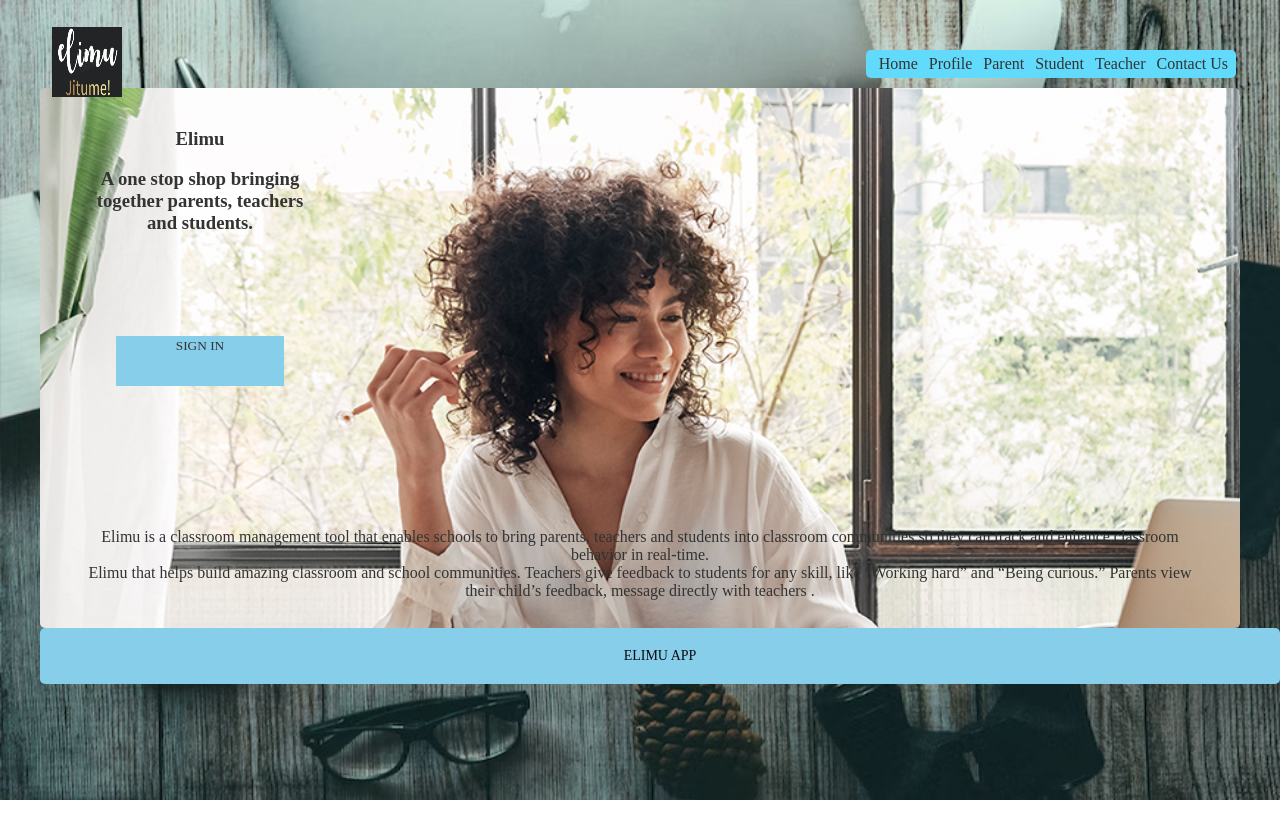
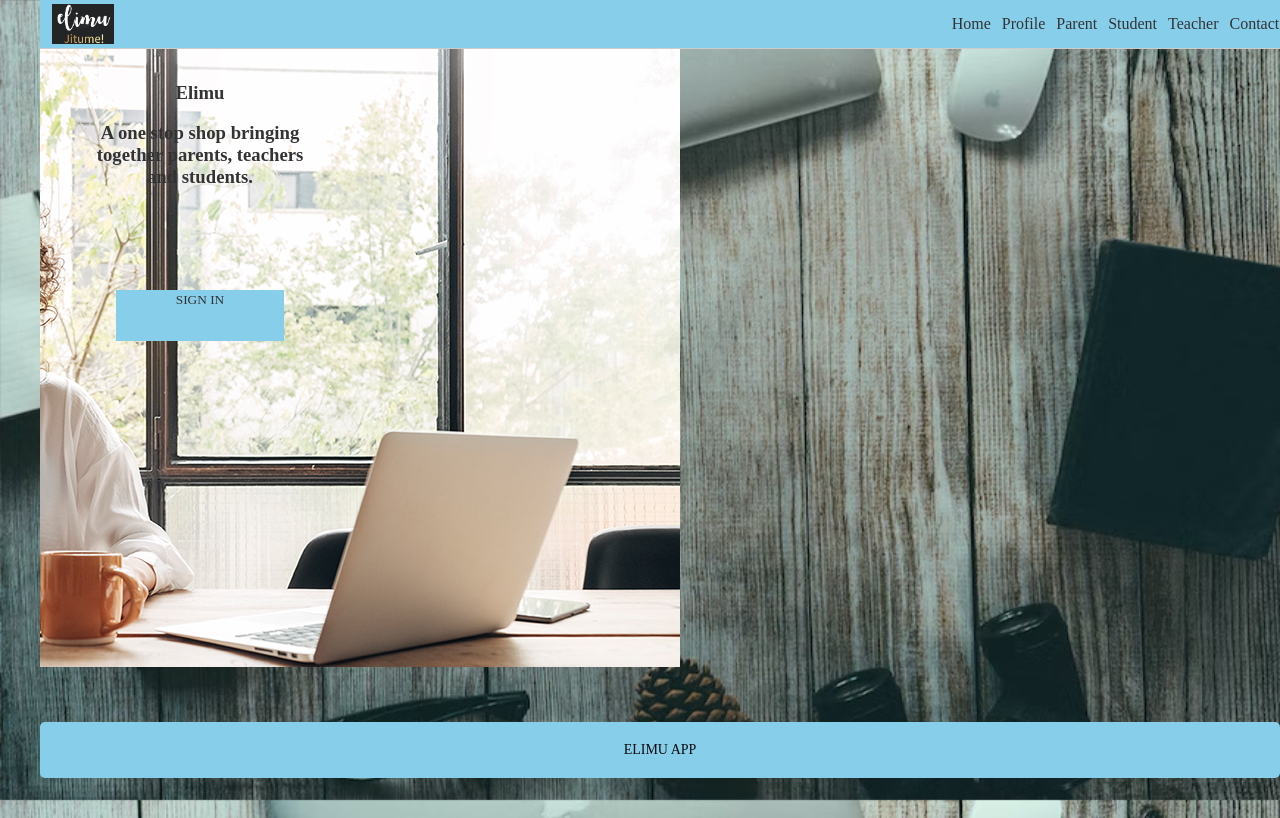
Before and after one commit to Vyvnn/Elimu, a React (Create React App) app in the folder frontend/: page / in a window 1280 px wide. Built offline with nearby package versions, Linux system fonts and the light colour scheme.

Commit message:
reposition navbar components

```diff
--- a/frontend/src/App.css
+++ b/frontend/src/App.css
@@ -14,52 +14,54 @@
   }
 }
 
-/* .App-header {
-  background-color: pink;
-  min-height: 100vh;
-  display: flex;
-  flex-direction: column;
-  align-items: center;
-  justify-content: center;
-  font-size: calc(10px + 2vmin);
-  color: pink;
-} */
 
-.navbar{
-  padding:04px;
-  display: flex;
-  align-items: center;
-  max-width: centre;
+
+.navbar {
+  padding: 4px;
+  width: 100%;
   margin: 0 auto;
   border-bottom: 1px clear;
   margin-top: 0%;
-height: 5vh;
+  height: 0.5vh;
+  position: sticky;
+  position: fixed;
+  top: 0;
+  margin-bottom: 2%;
+  background-color: skyblue;
+}
+
+.nav-item {
+  margin-right: 15px;
+}
 
 
 
-
+.navbar {
+  padding: 4px;
+  display: flex;
+  align-items: center;
+  max-width: 100%;
+  margin: 0 auto;
+  border-bottom: 1px solid #ccc;
+  margin-top: 0%;
+  height: 5vh;
 
 }
 
-.links {
-  background-color: #61dafb;
-  margin: 0px;
-  padding: 5px;
 
-
-}
-.link{
-  text-emphasis-color: pink ;
+.link {
+  text-emphasis-color: pink;
 }
 
-.footer{
+.footer {
 
-bottom:0;
-left: 0;
-background-color: skyblue;
-width:100%;
-height: 0.16%;
-text-align:centre;}
+  bottom: 0;
+  left: 0;
+  background-color: skyblue;
+  width: 100%;
+  height: 0.16%;
+  text-align: centre;
+}
 
 .footer p {
   text-transform: uppercase;
@@ -68,15 +70,16 @@ text-align:centre;}
 }
 
 
-.register{
+.register {
   margin-left: 30%;
 }
-.inputBox{
+
+.inputBox {
   padding: 7px;
-  display:block;
-  border:1px solid skyblue;
-  width:300px;
-  margin:20px;
+  display: block;
+  border: 1px solid skyblue;
+  width: 300px;
+  margin: 20px;
 
 
 
@@ -84,25 +87,32 @@ text-align:centre;}
 
 
 .logo {
-  width: 70px; /* Adjust the width as per your requirements */
-  height: 70px; /* This will maintain the aspect ratio */
+
+  align-items: left;
+  float: left;
+  height: 50px;
+  margin-top: 0px;
+  margin-right: 20px;
+  height: 40px;
 }
 
 
-.appButton{
-  margin:20px;
-  width:150px;
-  padding:10px;
-  background-color:skyblue;
-  border:solid 1px;
-  cursor:pointer;
+.appButton {
+  margin: 20px;
+  width: 150px;
+  padding: 10px;
+  background-color: skyblue;
+  border: solid 1px;
+  cursor: pointer;
 
 
 }
+
 @keyframes App-logo-spin {
   from {
     transform: rotate(0deg);
   }
+
   to {
     transform: rotate(360deg);
   }
--- a/frontend/src/components/Nav.js
+++ b/frontend/src/components/Nav.js
@@ -1,13 +1,14 @@
 import React from "react";
-import {Link} from 'react-router-dom';
+import { Link } from 'react-router-dom';
 
 const Nav = () => {
     return (
         <nav className="navbar">
-           <Link to='/'> <img src="./images/logo.PNG" alt="logo" className="logo"/></Link>
 
+         <Link to='/'> <img src="./images/logo.PNG" alt="logo" className="logo" /></Link>
 
             <div className="links">
+
                 <Link to='/'>Home</Link>
                 <Link to='/profile'>Profile</Link>
                 <Link to='parent/parentmainpage'>Parent</Link>
@@ -20,6 +21,12 @@ const Nav = () => {
 
 
 
+
+
+
+
+
+
             </div>
         </nav>
     );
--- a/frontend/src/components/home.js
+++ b/frontend/src/components/home.js
@@ -11,7 +11,7 @@ const Home = () => {
 
         <h3>Elimu</h3>
         <br />
-<h3>A one stop shop bringing together parents, teachers and students. </h3>
+        <h3>A one stop shop bringing together parents, teachers and students. </h3>
         <Link to={"/profile"} id="welcomesignin" ><button id="welcomesignin" >SIGN IN
 
 
@@ -21,12 +21,12 @@ const Home = () => {
 
       </div>
 
-<div>
-<p>Elimu is a classroom management tool that enables schools to bring parents, teachers and students into classroom communities so they can track and enhance classroom behavior in real-time.</p>
+      {/* <div>
+        <p>Elimu is a classroom management tool that enables schools to bring parents, teachers and students into classroom communities so they can track and enhance classroom behavior in real-time.</p>
 
-<p>Elimu that helps build amazing classroom and school communities. Teachers give feedback to students for any skill, like “Working hard” and “Being curious.”  Parents view their child’s feedback, message directly with teachers . </p>
+        <p>Elimu that helps build amazing classroom and school communities. Teachers give feedback to students for any skill, like “Working hard” and “Being curious.”  Parents view their child’s feedback, message directly with teachers . </p>
 
-</div>
+      </div> */}
 
 
     </div>
--- a/frontend/src/index.css
+++ b/frontend/src/index.css
@@ -31,8 +31,10 @@
   background-image: url(/public/images/homepic3.jpg);
   background-repeat: no-repeat;
   background-attachment: fixed;
-  background-size: cover;
-  height: 500px;
+  background-position: right top;
+ margin-top: 0.2%;
+  height: 80vh;
+  width: 50%;
 }
 
 #welcome {
```
Lines whose indentation alone changed are shown as unchanged.
